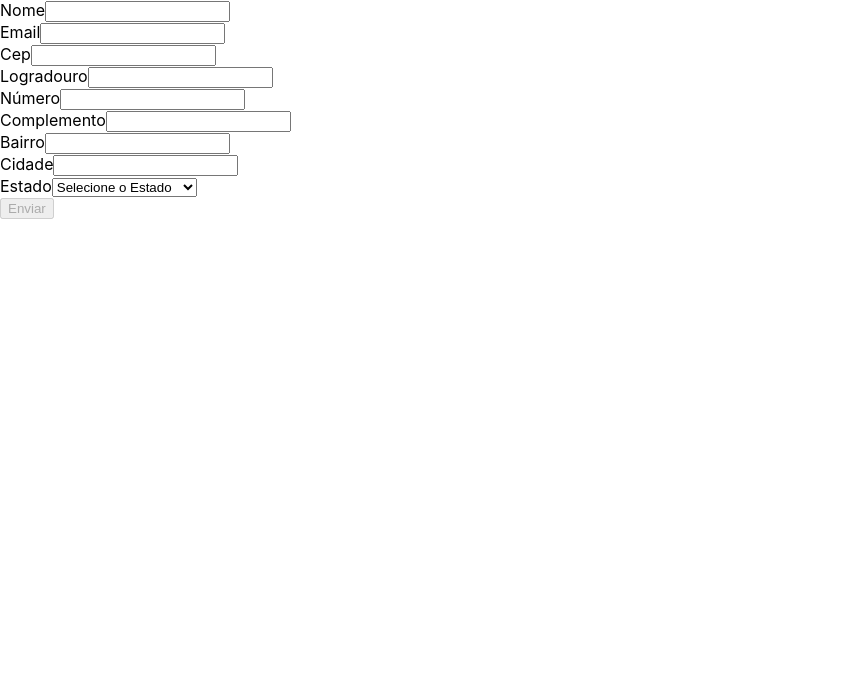
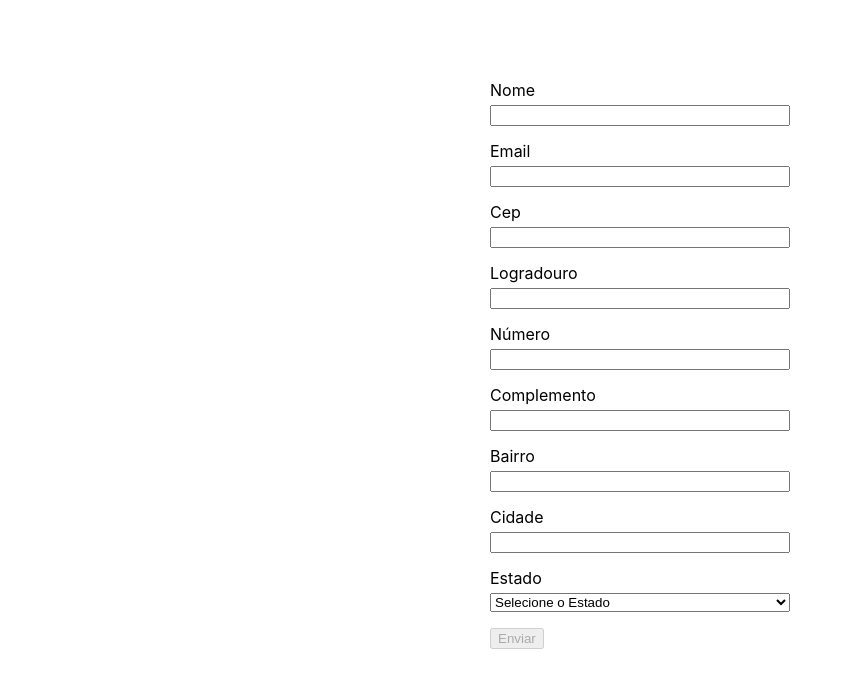
Before and after one commit to Alessandro1979-itac/Desafio-Bemol-Digital, a React (Create React App) app: page / in a window 1280 px wide. Shown: the top 688 px of the page, without its empty margins (0-853 px from the left). Built offline with nearby package versions, Linux system fonts and the light colour scheme.

Commit message:
Adicionado uma estilização na página de cadastro de usuário

```diff
--- a/src/App.css
+++ b/src/App.css
@@ -0,0 +1,13 @@
+.App form {
+  width: 300px;
+  margin: 80px auto;
+}
+
+.form-control-group {
+  display: flex;
+  flex-direction: column;
+  margin-bottom: 15px;
+}
+.form-control-group label {
+  margin-bottom: 5px;
+}
```
